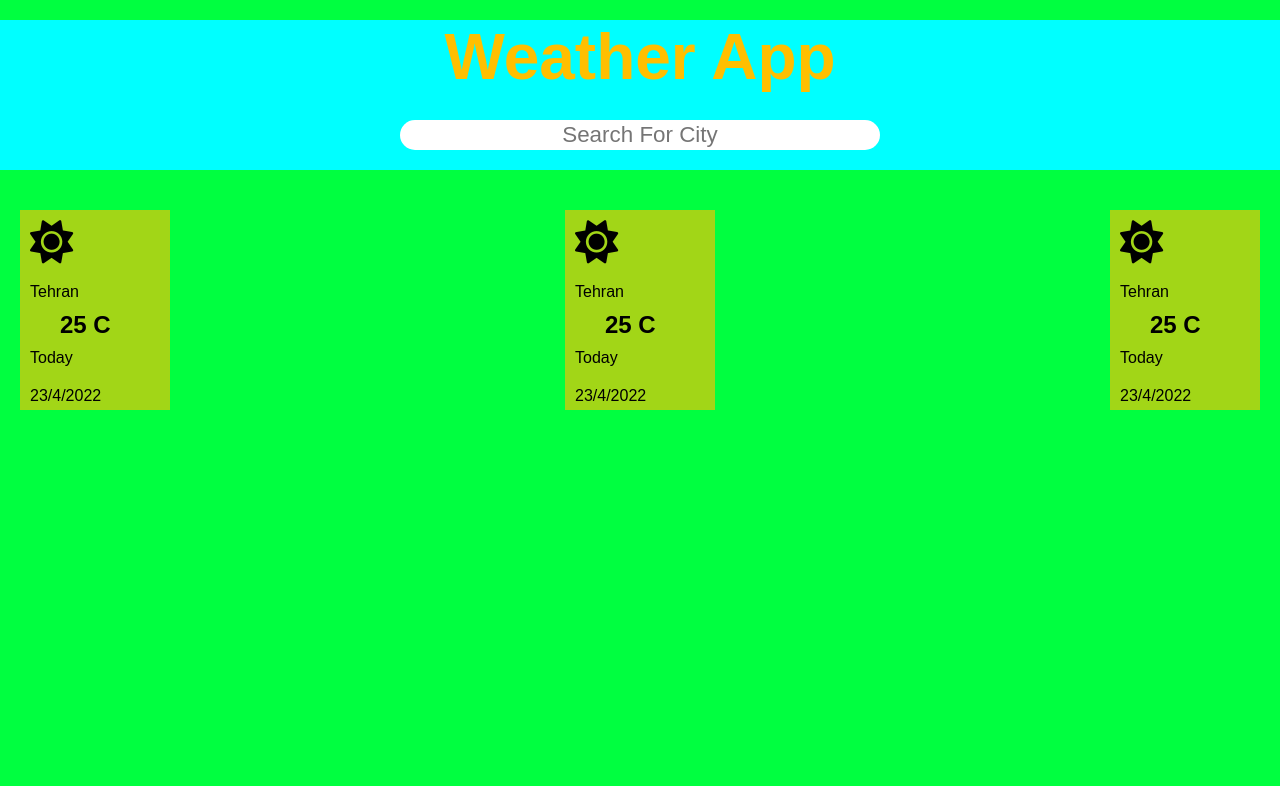
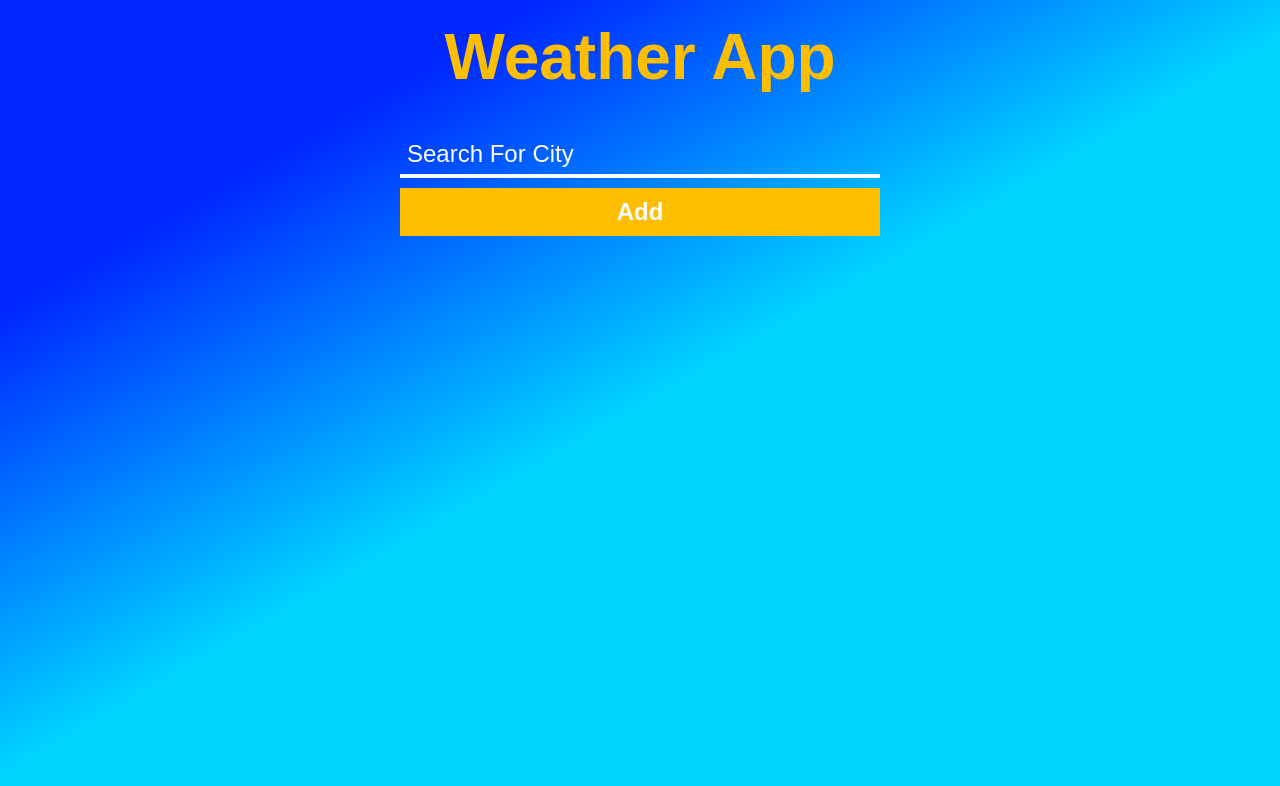
Before and after one commit to fatemeh-ngh/weather-app, a plain HTML site: page index.html in a window 1280 px wide. Drawn offline with Linux system fonts and the light colour scheme.

Commit message:
add the styles

```diff
--- a/index.html
+++ b/index.html
@@ -8,34 +8,14 @@
         <link href="./fontawesome/css/all.css" rel="stylesheet">
     </head>
     <body>
-        <div class="menu">
+        <form class="menu">
                 <h1>Weather App</h1>
                 <input type="text" placeholder="Search For City">
-        </div>
+                <button type="submit">Add</button>
+                <span class="msg"></span>
+        </form>
         <section class="cities">
-            <ul>
-                <li>
-                    <i class="fa-solid fa-sun"></i>
-                    <p class="city-name">Tehran</p>
-                    <h2>25 C</h2>
-                    <p>Today</p>
-                    <p>23/4/2022</p>
-                </li>
-                <li>
-                    <i class="fa-solid fa-sun"></i>
-                    <p>Tehran</p>
-                    <h2>25 C</h2>
-                    <p>Today</p>
-                    <p>23/4/2022</p>
-                </li>
-                <li>
-                    <i class="fa-solid fa-sun"></i>
-                    <p>Tehran</p>
-                    <h2>25 C</h2>
-                    <p>Today</p>
-                    <p>23/4/2022</p>
-                </li>
-            </ul>
+            <ul></ul>
         </section>
         <script src="./main.js"></script>
     </body>
--- a/style.css
+++ b/style.css
@@ -4,10 +4,11 @@
     font-family: Arial, Helvetica, sans-serif;
 }
 body{
-    background-color: rgb(0, 255, 64);
+    background: linear-gradient(150deg, #0026ff 20%, #00d5ff 50%);
+    height: 800px;
 }
 .menu{
-    background-color: aqua;
+    /* background-color: aqua; */
     height: 150px;
     margin: 20px auto;
     margin-bottom: 40px;
@@ -15,6 +16,7 @@ body{
     flex-direction: column;
     justify-content: space-between;
     align-items: center;
+    position: relative;
 }
 .menu h1{
     font-size: 4rem;
@@ -22,38 +24,80 @@ body{
     color: #ffbf00;
 }
 .menu input{
+    background: none;
+    outline: none;
     width: 30rem;
-    height: 30px;
+    height: 50px;
     border: none;
-    border-radius: 30px;
-    margin-bottom: 20px;
-    text-align: center;
-    font-size: 1.4rem;
+    border-bottom: solid 4px #ffffff;
+    font-size: 1.9rem;
+    margin-top: 40px;
+    color: #fff;
+    box-sizing: border-box;
+    padding-left: 7px;
+    padding-bottom: 5px;
+}
+.menu input::placeholder{
+    color: #fff;
+    font-size: 1.5rem;
+}
+.menu button{
+    width: 30rem;
+    margin-top: 10px;
+    font-size: 1.5rem;
+    font-weight: bold;
+    border: none;
+    color: #fff;
+    background-color: #ffbf00;
+    padding: 10px 20px;
+    outline: none;
+}
+.msg{
+    color: #d20202;
+    margin-top: 10px;
+    font-size: 1.2rem;
+    position: absolute;
+    top: 215px;
+    left: 105px;
+    display: none;
 }
 .cities ul{
     list-style: none;
-    display: flex;
-    /* align-items: center; */
-    justify-content: space-between;
+    display: grid;
+    grid-template-columns: repeat(auto-fit, minmax(150px, 1fr));
     margin: 20px;
+    margin-top: 100px;
 }
 .cities ul li{
-    background-color: #ffbf00a2;
+    background-color: #ffffffa2;
     width: 150px;
     height: 200px;
-    display: flex;
-    flex-direction: column;
-    justify-content: space-between;
-    /* align-items: center; */
+    border-radius: 50px;
     position: relative;
+    box-sizing: border-box;
+    margin: 10px;
 }
 .cities ul li i{
-    font-size: 2.7rem;
-    margin: 10PX;
+    font-size: 3.3rem;
+    position: absolute;
+    top: 10px;
+    left: 50px;
 }
-.cities ul li P{
-    margin: 10PX;
+.city-name{
+    position: absolute;
+    top: 90px;
+    left: 10px;
+    font-size: 13px;
 }
-.cities ul li h2{
-    margin-left: 40px;
+.city-temperature{
+    position: absolute;
+    top: 120px;
+    left: 20px;
+    font-size: 2rem;
 }
+.city-day{
+    position: absolute;
+    top: 170px;
+    left: 50px;
+    font-size: 14px;
+}
```
